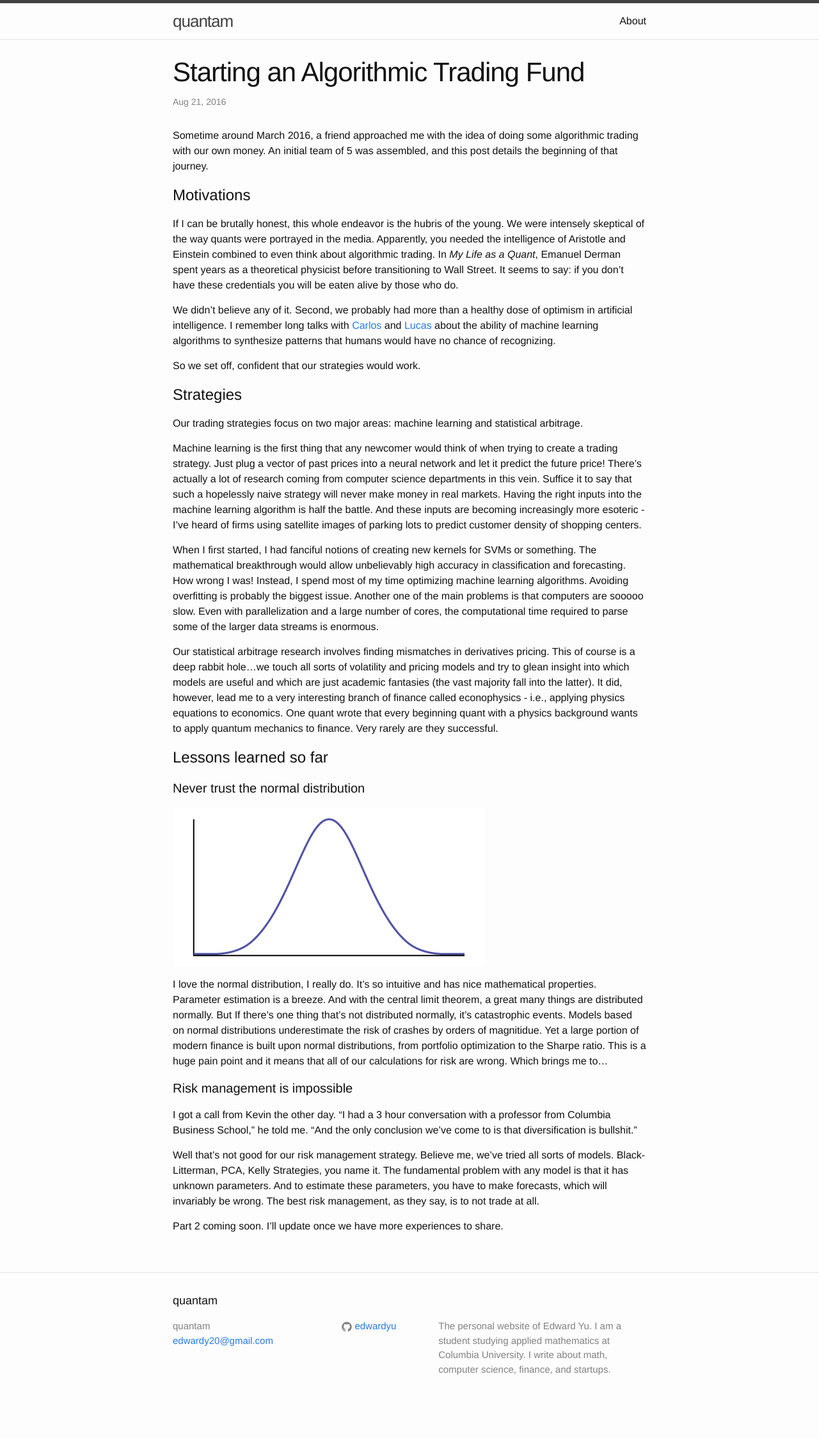
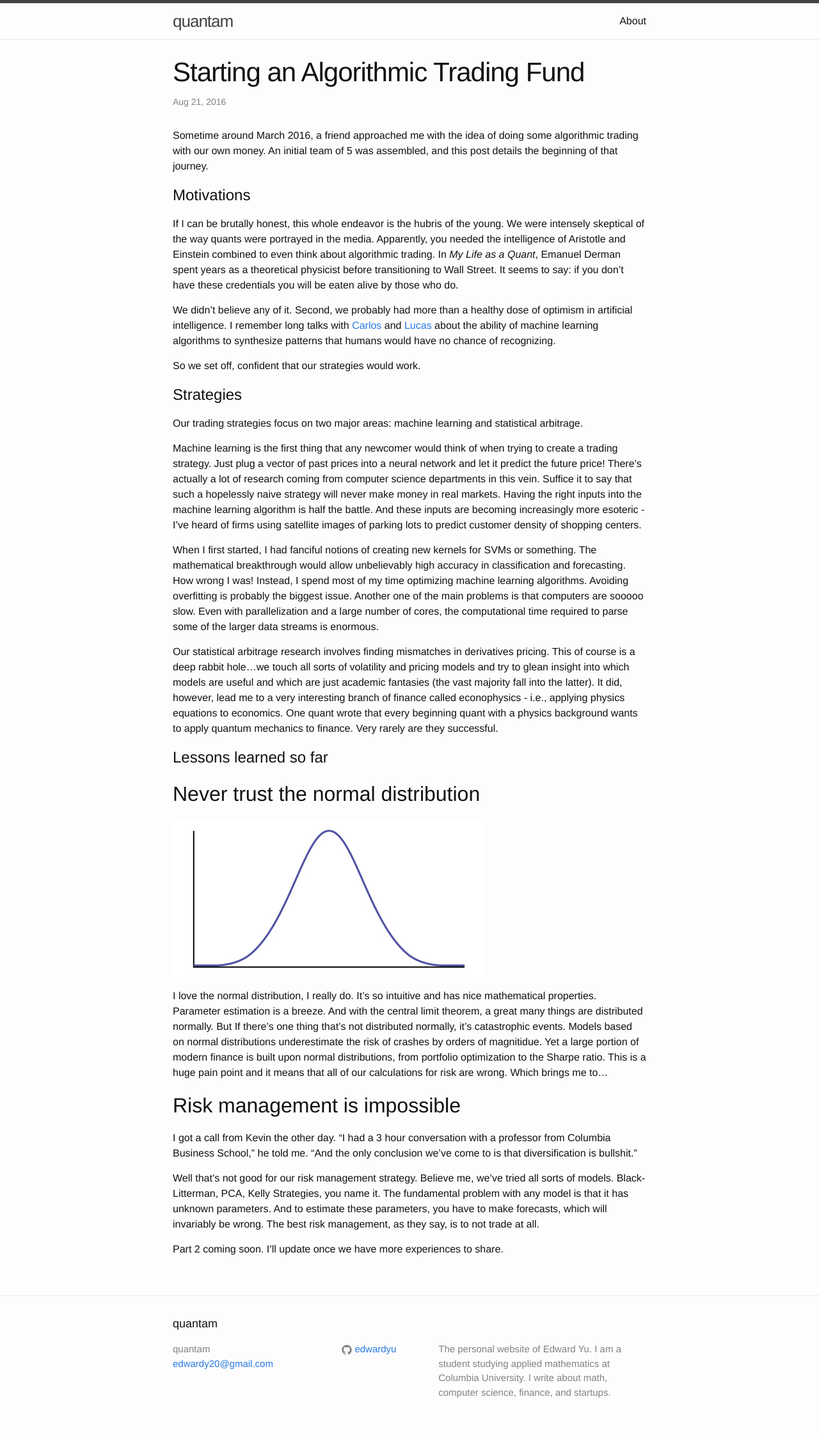
Before and after one commit to edwardyu/edwardyu.github.io, a Jekyll site: the page built from _posts/2016-08-21-starting-an-algorithmic-trading-fund.markdown, in a window 1280 px wide. Shown: the whole page at 64% size. Built offline with Jekyll 4.4.1, drawn with Linux system fonts in a browser that asks for light colours; before the commit the page ends 2212 px from its top, so only the background shows below that.

Commit message:
formatting

```diff
--- a/_posts/2016-08-21-starting-an-algorithmic-trading-fund.markdown
+++ b/_posts/2016-08-21-starting-an-algorithmic-trading-fund.markdown
@@ -24,12 +24,12 @@ When I first started, I had fanciful notions of creating new kernels for SVMs or
 Our statistical arbitrage research involves finding mismatches in derivatives pricing. This of course is a deep rabbit hole...we touch all sorts of volatility and pricing models and try to glean insight into which models are useful and which are just academic fantasies (the vast majority fall into the latter). It did, however, lead me to a very interesting branch of finance called econophysics - i.e., applying physics equations to economics. One quant wrote that every beginning quant with a physics background wants to apply quantum mechanics to finance. Very rarely are they successful.
 
 # Lessons learned so far
-#### Never trust the normal distribution
+## Never trust the normal distribution
 ![Normal distribution](/assets/normal.jpg)
 
 I love the normal distribution, I really do. It's so intuitive and has nice mathematical properties. Parameter estimation is a breeze. And with the central limit theorem, a great many things are distributed normally. But If there's one thing that's not distributed normally, it's catastrophic events. Models based on normal distributions underestimate the risk of crashes by orders of magnitidue. Yet a large portion of modern finance is built upon normal distributions, from portfolio optimization to the Sharpe ratio. This is a huge pain point and it means that all of our calculations for risk are wrong. Which brings me to...
 
-#### Risk management is impossible
+## Risk management is impossible
 I got a call from Kevin the other day. "I had a 3 hour conversation with a professor from Columbia Business School," he told me. "And the only conclusion we've come to is that diversification is bullshit."
 
 Well that's not good for our risk management strategy. Believe me, we've tried all sorts of models. Black-Litterman, PCA, Kelly Strategies, you name it. The fundamental problem with any model is that it has unknown parameters. And to estimate these parameters, you have to make forecasts, which will invariably be wrong. The best risk management, as they say, is to not trade at all.
```
